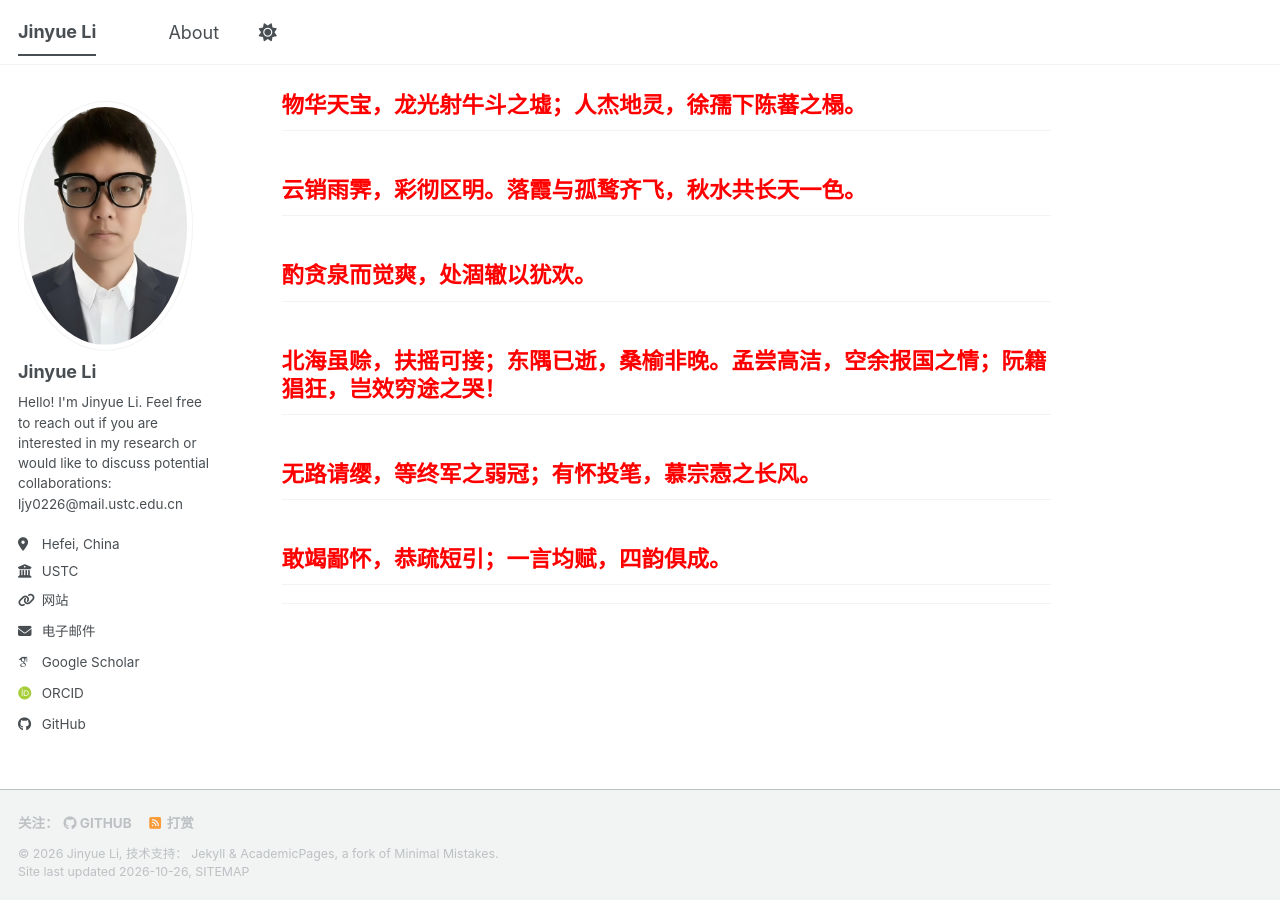
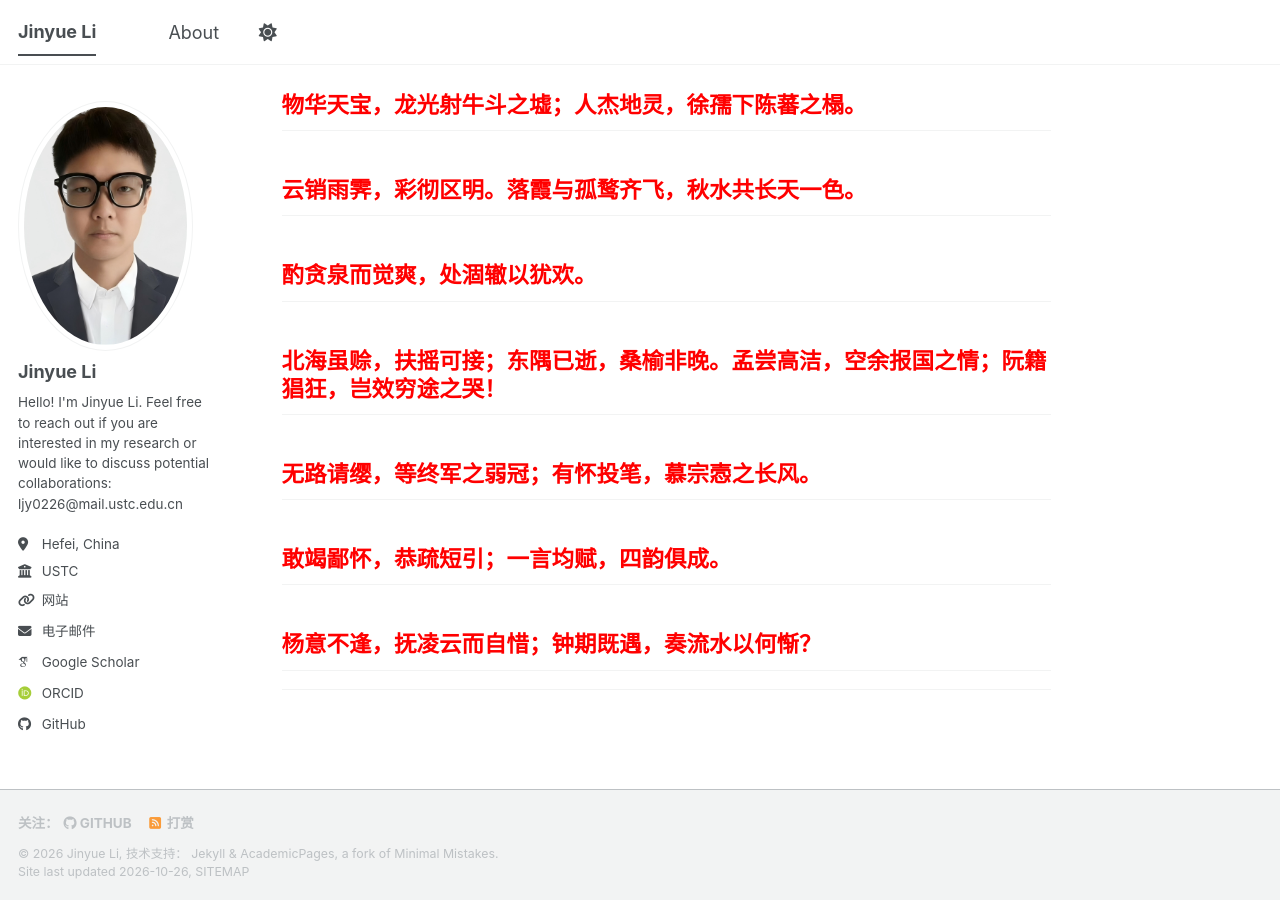
Before and after one commit to jylEcho/jylEcho.github.io, a Jekyll site: the page built from _pages/about.md, in a window 1280 px wide and 900 px high, scrolled down 4294 px. Built offline with Jekyll 4.4.1, drawn with Linux system fonts in a browser that asks for light colours; some web fonts are replaced; a script bundle is joined from its source files by our own code; library files that are not in the unit come from our copies; comment, search, counter and statistics services are not loaded.

Commit message:
Update about.md

```diff
--- a/_pages/about.md
+++ b/_pages/about.md
@@ -158,4 +158,6 @@ I have participated in several competitive road cycling events, including:
 
 ## <span style="color: red; font-weight: bold; font-family: KaiTi, STKaiti, '楷体', serif;">敢竭鄙怀，恭疏短引；一言均赋，四韵俱成。</span>
 
+## <span style="color: red; font-weight: bold; font-family: KaiTi, STKaiti, '楷体', serif;">杨意不逢，抚凌云而自惜；钟期既遇，奏流水以何惭？</span>
+
 ---
```
